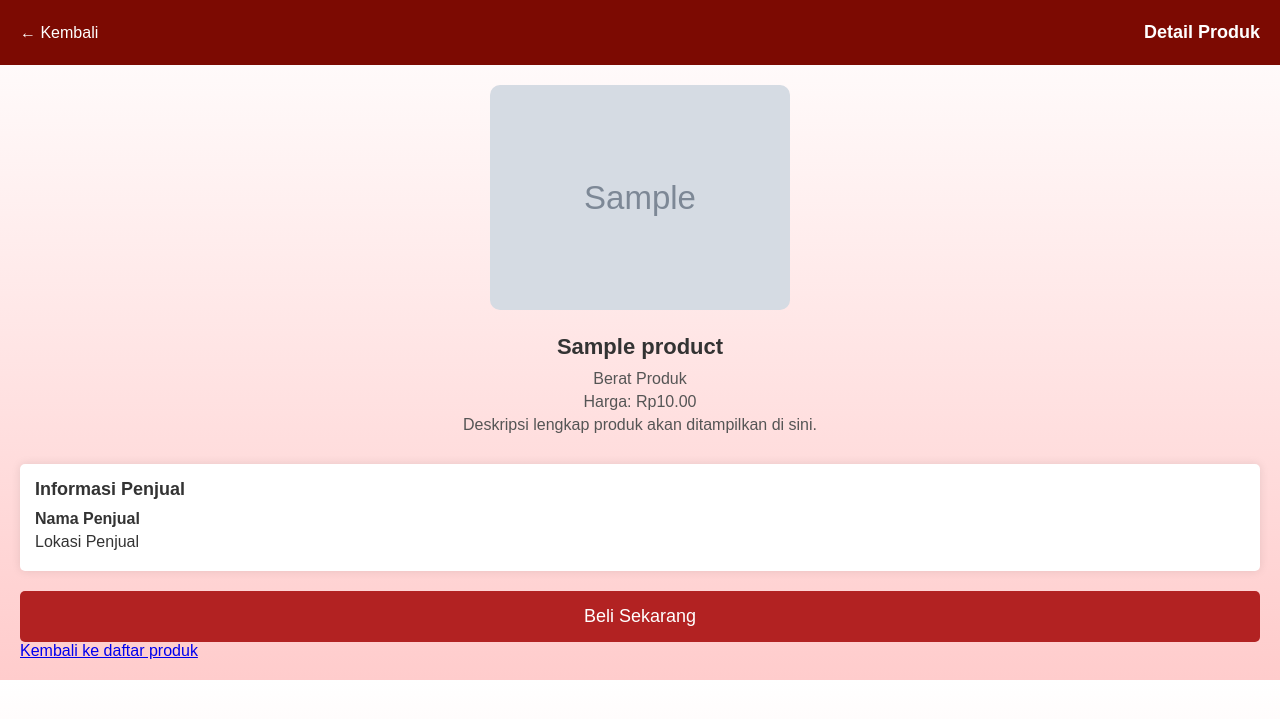
After one commit to ZaenalRifai15/farmhub.30, a Django app: page /products/product/1/ in a window 1280 px wide. The commit adds this page. Shown: the top 719 px of the page. Run offline with Django 4.2, Linux system fonts and the light colour scheme; tables that the repository leaves empty hold one stand-in row (values such as "Sample post"); grey boxes marked "Sample" are stand-in pictures.

Commit message:
deskripsi produk

```diff
--- /dev/null
+++ b/project_product/products/static/products/css/deskripsi.css
@@ -0,0 +1,84 @@
+body {
+  font-family: Arial, sans-serif;
+  margin: 0;
+  padding: 0;
+  background: linear-gradient(to bottom, #ffffff, #ffcccc);
+  color: #333;
+  height: max-content;
+}
+
+header {
+  display: flex;
+  align-items: center;
+  justify-content: space-between;
+  background-color: #7c0a02;
+  color: #fff;
+  padding: 10px 20px;
+}
+
+header h1 {
+  font-size: 18px;
+}
+
+header .back-button {
+  cursor: pointer;
+  font-size: 16px;
+}
+
+main {
+  padding: 20px;
+}
+
+.product-detail {
+  text-align: center;
+  margin-bottom: 30px;
+}
+
+.product-detail img {
+  width: 50%;
+  max-width: 300px;
+  border-radius: 10px;
+}
+
+.product-detail h2 {
+  margin: 20px 0 10px;
+  font-size: 22px;
+}
+
+.product-detail p {
+  margin: 5px 0;
+  font-size: 16px;
+  color: #555;
+}
+
+.seller-info {
+  background-color: #fff;
+  padding: 15px;
+  border-radius: 5px;
+  box-shadow: 0 0 10px rgba(0, 0, 0, 0.1);
+  margin-bottom: 20px;
+}
+
+.seller-info h3 {
+  margin: 0 0 10px;
+  font-size: 18px;
+}
+
+.seller-info p {
+  margin: 5px 0;
+}
+
+#buy-button {
+  width: 100%;
+  padding: 15px;
+  background-color: #b22222;
+  color: #fff;
+  font-size: 18px;
+  border: none;
+  border-radius: 5px;
+  cursor: pointer;
+}
+
+#buy-button:hover {
+  background-color: #a41d1d;
+}
--- /dev/null
+++ b/project_product/products/templates/products/deskripsi-produk.html
@@ -0,0 +1,36 @@
+<!DOCTYPE html>
+{% load static %}
+<html lang="en">
+<head>
+    <meta charset="UTF-8">
+    <meta name="viewport" content="width=device-width, initial-scale=1.0">
+    <title>Deskripsi Produk</title>
+    <link rel="stylesheet" href="{% static 'products/css/deskripsi.css' %}">
+</head>
+<body>
+    <header>
+        <div class="back-button" onclick="goBack()">
+            &#8592; Kembali
+        </div>
+        <h1>Detail Produk</h1>
+    </header>
+    <main>
+        <section class="product-detail">
+            <img src="{{ product.image.url }}" alt="{{ product.name }}">
+            <h2 id="product-name">{{ product.name }}</h2>
+            <p id="product-weight">Berat Produk</p>
+            <p id="product-price">Harga: Rp{{ product.price }}</p>
+            <p id="product-description">Deskripsi lengkap produk akan ditampilkan di sini.</p>
+        </section>
+        <section class="seller-info">
+            <h3>Informasi Penjual</h3>
+            <p><strong id="seller-name">Nama Penjual</strong></p>
+            <p id="seller-location">Lokasi Penjual</p>
+        </section>
+        <button id="buy-button">Beli Sekarang</button>
+        <a href="{% url 'product_list' %}">Kembali ke daftar produk</a>
+
+    </main>
+
+</body>
+</html>
--- a/project_product/products/templates/products/product_list.html
+++ b/project_product/products/templates/products/product_list.html
@@ -32,7 +32,9 @@
         <div class="card-container">
             {% for product in products %}
                 <div  class="card">
-                    <img src="{{ product.image.url }}" class="card-img-top">
+                    <a href="{% url 'product_detail' product.id %}">
+                        <img src="{{ product.image.url }}" class="card-img-top">
+                    </a>
 
                     <div class="card-body">
                     <h5 class="card-title">{{ product.name }}</h5>
@@ -55,5 +57,5 @@
     </main>
 </body>
 
-<script src="{% static 'js/script-beranda.js' %}"></script>
+<script src="{% static 'product/js/script-beranda.js' %}"></script>
 </html>
--- a/project_product/products/urls.py
+++ b/project_product/products/urls.py
@@ -4,4 +4,6 @@ from . import views
 urlpatterns = [
     path('add/', views.add_product, name='add_product'),
     path('', views.product_list, name='product_list'),
+    path('detail/', views.detail, name='detail'),
+    path('product/<int:product_id>/', views.product_detail, name='product_detail'),
 ]
--- a/project_product/products/views.py
+++ b/project_product/products/views.py
@@ -1,4 +1,4 @@
-from django.shortcuts import render, redirect
+from django.shortcuts import render, redirect, get_object_or_404
 from .forms import ProductForm
 from .models import Product
 
@@ -15,3 +15,11 @@ def add_product(request):
 def product_list(request):
     products = Product.objects.all()
     return render(request, 'products/product_list.html', {'products': products})
+
+def detail(request, product_id):
+    product = get_object_or_404(Product, id=product_id)
+    return render(request, 'products/deskripsi-produk.html', {'product': product})
+
+def product_detail(request, product_id):
+    product = get_object_or_404(Product, id=product_id)
+    return render(request, 'products/deskripsi-produk.html', {'product': product})
```
Also changed, not shown: project_product/products/static/products/js/script-beranda.js (added, +66 -0 lines), project_product/products/static/products/js/script-deskripsi-produk.js (added, +55 -0 lines), project_product/media/product_images/GLwgGR-a8AANgro.jpeg (added), project_product/media/product_images/b0686e954482395d6ffb75fc2f6c94de.jpg (added).
